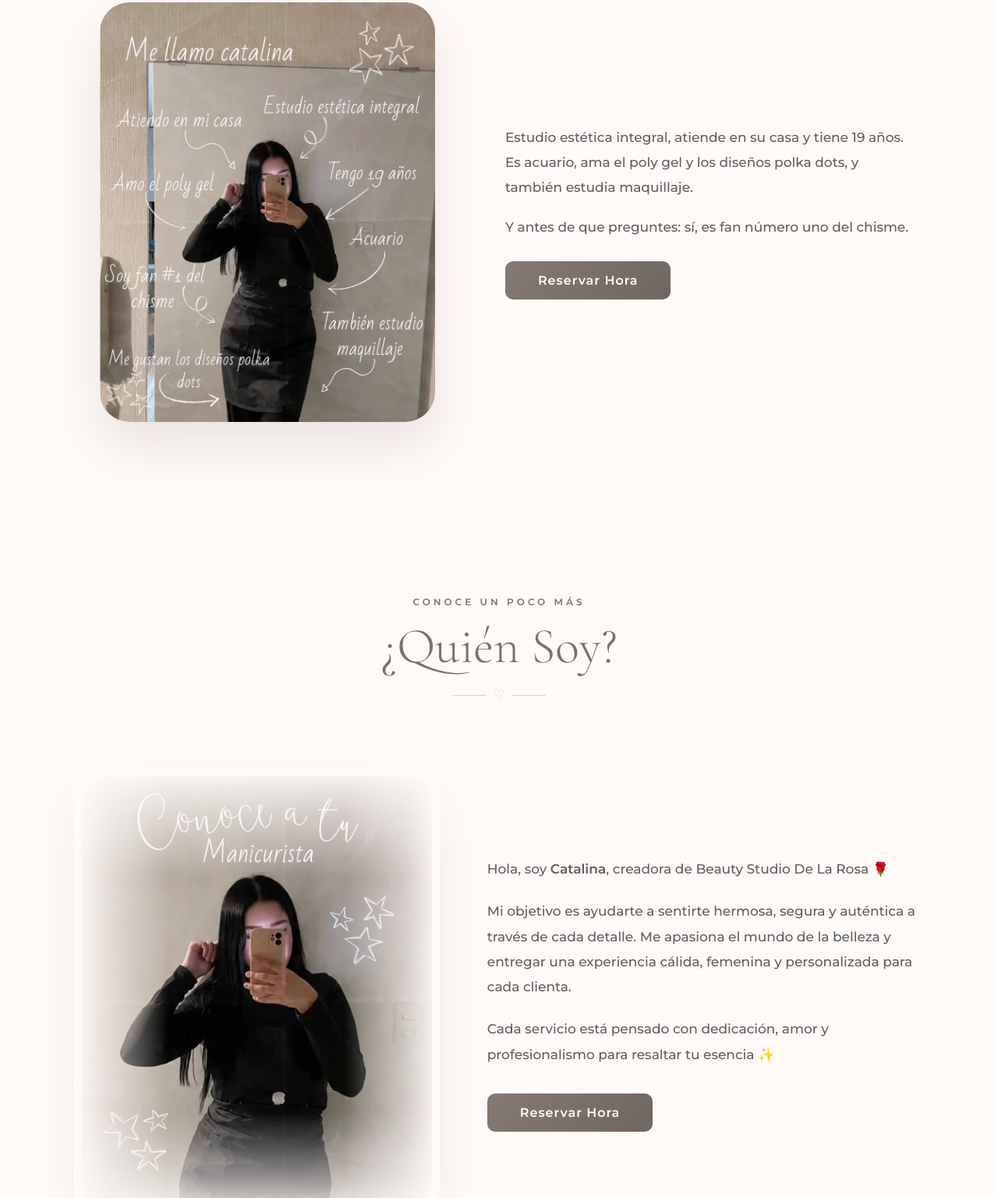
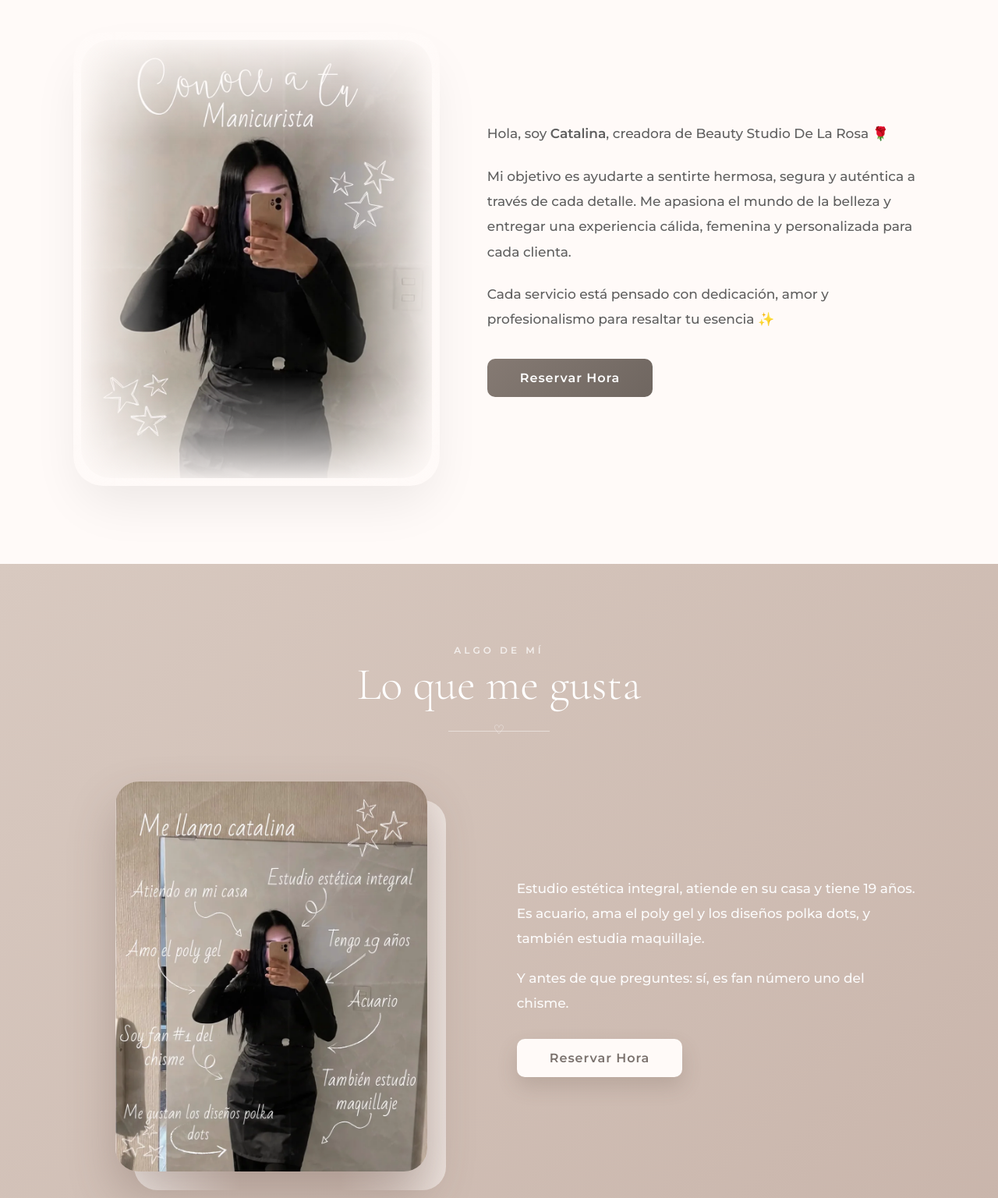
Before and after one commit to Diegozapa23/paginadelarosa, a website: page public/uno.html in a window 1280 px wide. Shown: the part 1219-2755 px from the top of the page at 78% size. Drawn offline with Linux system fonts and the light colour scheme.

Commit message:
diseño: 'Quien soy' arriba y la seccion nueva con otro diseno (banda taupe)
- orden: hero -> Quien soy (con foto1) -> Lo que me gusta (con foto2)
- la seccion nueva ya no se parece a 'Quien soy': ahora es una banda
  taupe a todo lo ancho que rompe el crema de la pagina
- dentro de la banda: titulo y textos en blanco, boton invertido
  (crema sobre taupe) y la foto con el degradado claro

Se eliminaba un duplicado de la seccion que habia quedado al reordenar.

```diff
--- a/public/uno.css
+++ b/public/uno.css
@@ -780,53 +780,64 @@ body.preloader-active .hero::before {
 
 
 /* ============================================
-   LO QUE ME GUSTA
+   LO QUE ME GUSTA (banda taupe)
    ============================================ */
 
 .personal {
-  padding: 110px 8%;
-  background: #fffaf8;
+  padding: 100px 8%;
+  background: linear-gradient(135deg, #d8c9c0 0%, #c9b5ab 100%);
   text-align: center;
+}
+
+.personal-header .section-subtitle {
+  color: rgba(255, 255, 255, 0.72);
 }
 
 .personal-header h2 {
   font-family: 'Cormorant Garamond', serif;
   font-size: 58px;
   font-weight: 300;
-  color: #7a716d;
+  color: #fff;
   margin-bottom: 6px;
+}
+
+.personal-header .section-divider {
+  background: rgba(255, 255, 255, 0.45);
+}
+
+.personal-header .section-divider::after {
+  background: transparent;
+  color: rgba(255, 255, 255, 0.7);
 }
 
 .personal-wrapper {
   display: grid;
-  grid-template-columns: 1fr 1.1fr;
-  gap: 64px;
+  grid-template-columns: 1fr 1.05fr;
+  gap: 70px;
   align-items: center;
   max-width: 1080px;
-  margin: 70px auto 0;
+  margin: 64px auto 0;
   text-align: left;
 }
 
 .personal-image {
   position: relative;
   width: 100%;
-  max-width: 430px;
+  max-width: 400px;
   justify-self: center;
 }
 
 .personal-image::before {
   content: "";
   position: absolute;
-  inset: 26px -26px -26px 26px;
-  border-radius: 38px;
+  inset: 24px -24px -24px 24px;
+  border-radius: 30px;
   background: linear-gradient(
     to right,
-    #fffaf8 0%,
-    rgba(255, 250, 248, 0.5) 12%,
-    rgba(255, 250, 248, 0) 30%,
-    rgba(255, 250, 248, 0) 70%,
-    rgba(255, 250, 248, 0.45) 88%,
-    #fffaf8 100%
+    rgba(255, 250, 248, 0.75) 0%,
+    rgba(255, 250, 248, 0) 34%,
+    rgba(255, 250, 248, 0) 66%,
+    rgba(255, 250, 248, 0.6) 100%
   );
   z-index: 0;
 }
@@ -835,25 +846,32 @@ body.preloader-active .hero::before {
   position: relative;
   z-index: 1;
   width: 100%;
-  border-radius: 38px;
+  border-radius: 30px;
   display: block;
-  box-shadow: 0 30px 65px rgba(0, 0, 0, 0.09);
+  box-shadow: 0 30px 60px rgba(90, 70, 60, 0.28);
 }
 
 .personal-text p {
   font-size: 17px;
   line-height: 1.9;
-  color: #5f5f5f;
+  color: rgba(255, 255, 255, 0.94);
   margin-bottom: 18px;
 }
 
 .personal-text .about-btn {
-  margin-top: 10px;
+  margin-top: 12px;
+  background: #fffaf8;
+  color: #7a716d;
+  box-shadow: 0 12px 26px rgba(90, 70, 60, 0.18);
+}
+
+.personal-text .about-btn:hover {
+  background: #fff;
 }
 
 @media (max-width: 767px) {
   .personal {
-    padding: 80px 6%;
+    padding: 72px 6%;
   }
 
   .personal-header h2 {
@@ -862,17 +880,17 @@ body.preloader-active .hero::before {
 
   .personal-wrapper {
     grid-template-columns: 1fr;
-    gap: 36px;
-    margin-top: 44px;
+    gap: 34px;
+    margin-top: 40px;
     text-align: center;
   }
 
   .personal-image {
-    max-width: 340px;
+    max-width: 320px;
   }
 
   .personal-image::before {
-    inset: 18px -18px -18px 18px;
+    inset: 16px -16px -16px 16px;
   }
 
   .personal-text p {
--- a/public/uno.html
+++ b/public/uno.html
@@ -100,36 +100,6 @@
 </section>
 
 
-<section class="personal">
-
-  <div class="personal-header">
-    <span class="section-subtitle">ALGO DE MÍ</span>
-    <h2>Lo que me gusta</h2>
-    <div class="section-divider"></div>
-  </div>
-
-  <div class="personal-wrapper">
-
-    <div class="personal-image">
-      <img src="img/catalina-sobre-mi.webp" alt="Datos de Catalina - Beauty Studio De La Rosa" width="900" height="1125" loading="lazy" decoding="async">
-    </div>
-
-    <div class="personal-text">
-      <p>
-        Estudio estética integral, atiende en su casa y tiene 19 años.
-        Es acuario, ama el poly gel y los diseños polka dots, y también
-        estudia maquillaje.
-      </p>
-      <p>
-        Y antes de que preguntes: sí, es fan número uno del chisme.
-      </p>
-      <a href="agenda.html" class="about-btn">Reservar Hora</a>
-    </div>
-
-  </div>
-
-</section>
-
 <section class="about">
 
   <div class="about-header">
@@ -166,6 +136,36 @@
         Reservar Hora
       </a>
     </div>
+  </div>
+
+</section>
+
+<section class="personal">
+
+  <div class="personal-header">
+    <span class="section-subtitle">ALGO DE MÍ</span>
+    <h2>Lo que me gusta</h2>
+    <div class="section-divider"></div>
+  </div>
+
+  <div class="personal-wrapper">
+
+    <div class="personal-image">
+      <img src="img/catalina-sobre-mi.webp" alt="Datos de Catalina - Beauty Studio De La Rosa" width="900" height="1125" loading="lazy" decoding="async">
+    </div>
+
+    <div class="personal-text">
+      <p>
+        Estudio estética integral, atiende en su casa y tiene 19 años.
+        Es acuario, ama el poly gel y los diseños polka dots, y también
+        estudia maquillaje.
+      </p>
+      <p>
+        Y antes de que preguntes: sí, es fan número uno del chisme.
+      </p>
+      <a href="agenda.html" class="about-btn">Reservar Hora</a>
+    </div>
+
   </div>
 
 </section>
```
